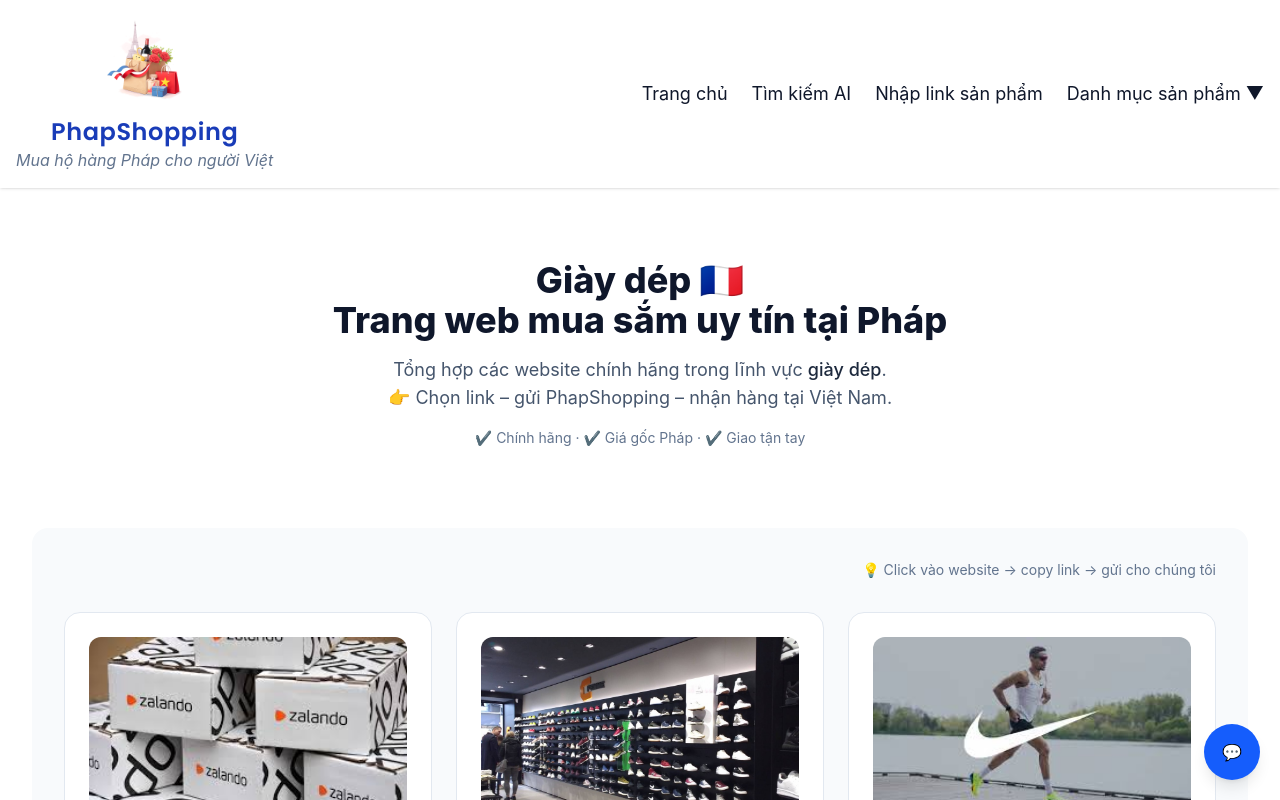
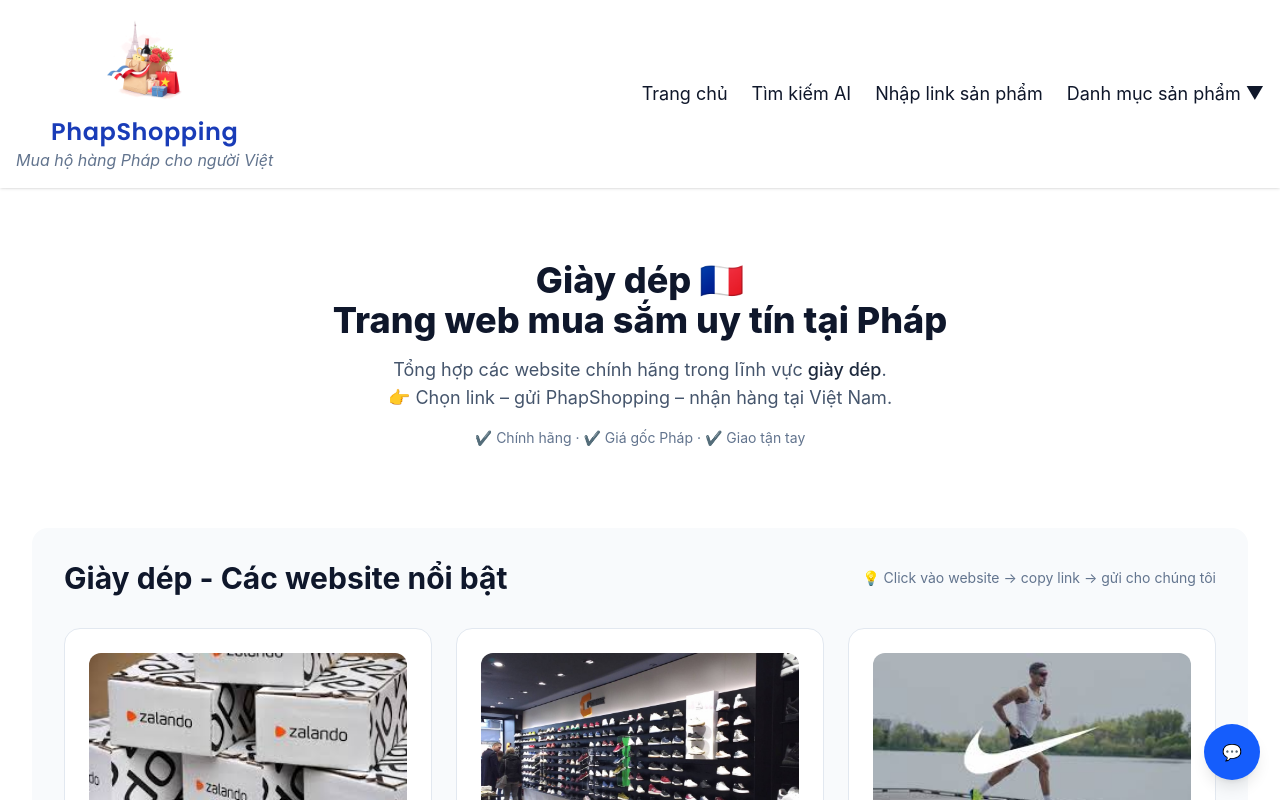
Before and after one commit to nhat86/my-project, a Next.js app: page /category/giay_dep in a window 1280 px wide. Shown: the top 800 px of the page. Built offline with nearby package versions, Linux system fonts and the light colour scheme.

Commit message:
loi ten bien

```diff
--- a/app/category/[slug]/page.tsx
+++ b/app/category/[slug]/page.tsx
@@ -53,7 +53,7 @@
       <section className="bg-slate-50 p-8 rounded-2xl">
         <div className="flex items-center justify-between mb-8 flex-wrap gap-4">
           <h2 className="text-2xl md:text-3xl font-bold text-slate-900">
-            {category.title}
+            {category.name_vi} - Các website nổi bật
           </h2>
 
           <span className="text-sm text-slate-500">
```
